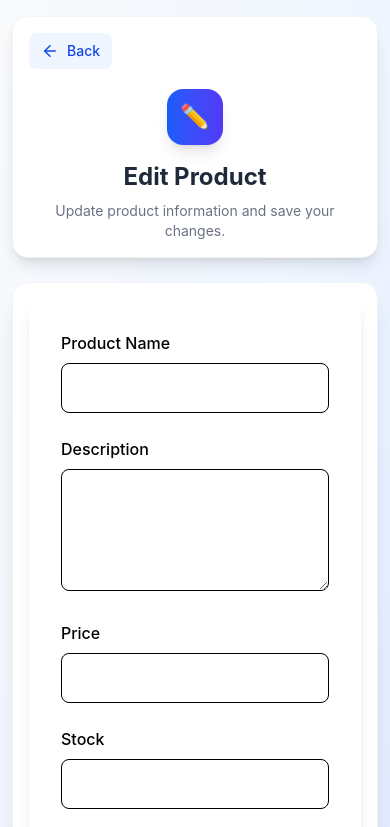
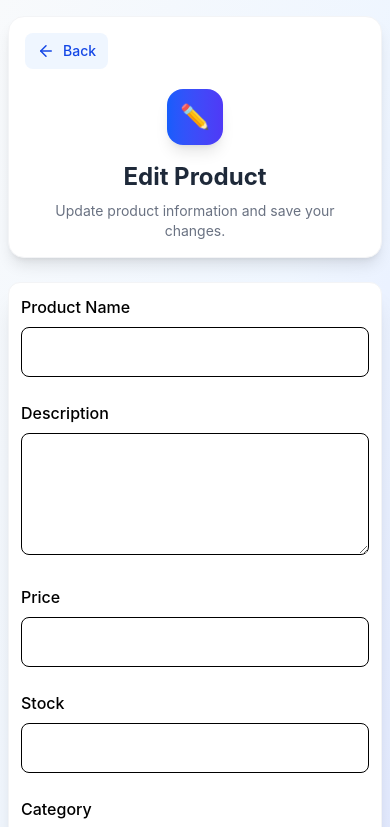
Before and after one commit to gvnaresshuser/reactAuthApp-client, a React (Vite) app: page /products/edit/1 in a window 390 px wide. Shown: the top 827 px of the page. Built offline with nearby package versions, Linux system fonts and the light colour scheme; no server answers.

Commit message:
adjusted edit product page for mobile view again

```diff
--- a/src/components/products/ProductForm.jsx
+++ b/src/components/products/ProductForm.jsx
@@ -47,10 +47,7 @@ useEffect(() => {
   ];
 
   return (
-    <form
-      onSubmit={handleSubmit(onSubmit)}
-      className="bg-white shadow-lg rounded-xl p-8 space-y-6"
-    >
+    <form onSubmit={handleSubmit(onSubmit)} className="space-y-6 w-full">
       {/* Name */}
 
       <div>
@@ -159,7 +156,7 @@ useEffect(() => {
           <img
             src={initialValues.image_url}
             alt="Preview"
-            className="h-40 rounded-lg border object-cover"
+            className="w-full sm:w-72 h-48 object-cover rounded-lg border"
           />
         </div>
       )}
--- a/src/pages/products/EditProduct.jsx
+++ b/src/pages/products/EditProduct.jsx
@@ -51,7 +51,7 @@ const EditProduct = () => {
 
   return (
     <div className="min-h-screen bg-gradient-to-br from-slate-50 via-blue-50 to-indigo-100 py-4 sm:py-6 lg:py-10">
-      <div className="max-w-5xl mx-auto px-3 sm:px-6">
+      <div className="w-full max-w-5xl mx-auto px-2 sm:px-4 lg:px-6">
         {/* Header */}
 
         <div className="bg-white rounded-2xl shadow-lg border border-gray-100 p-4 sm:p-6 lg:p-8 mb-6">
@@ -82,7 +82,7 @@ const EditProduct = () => {
 
         {/* Form */}
 
-        <div className="bg-white rounded-2xl shadow-xl border border-gray-100 p-4 sm:p-6 lg:p-8">
+        <div className="w-full bg-white rounded-xl sm:rounded-2xl shadow-xl border border-gray-100 p-3 sm:p-6 lg:p-8">
           <ProductForm
             initialValues={product}
             onSubmit={handleSubmit}
```
